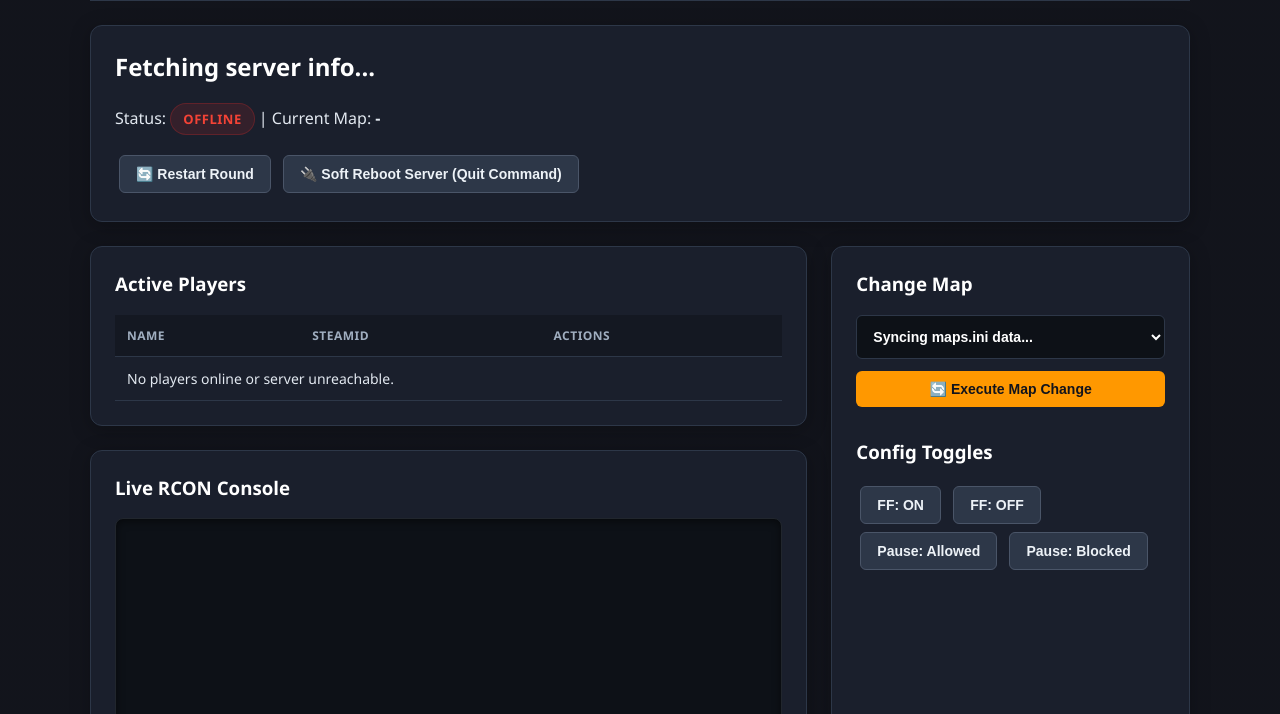
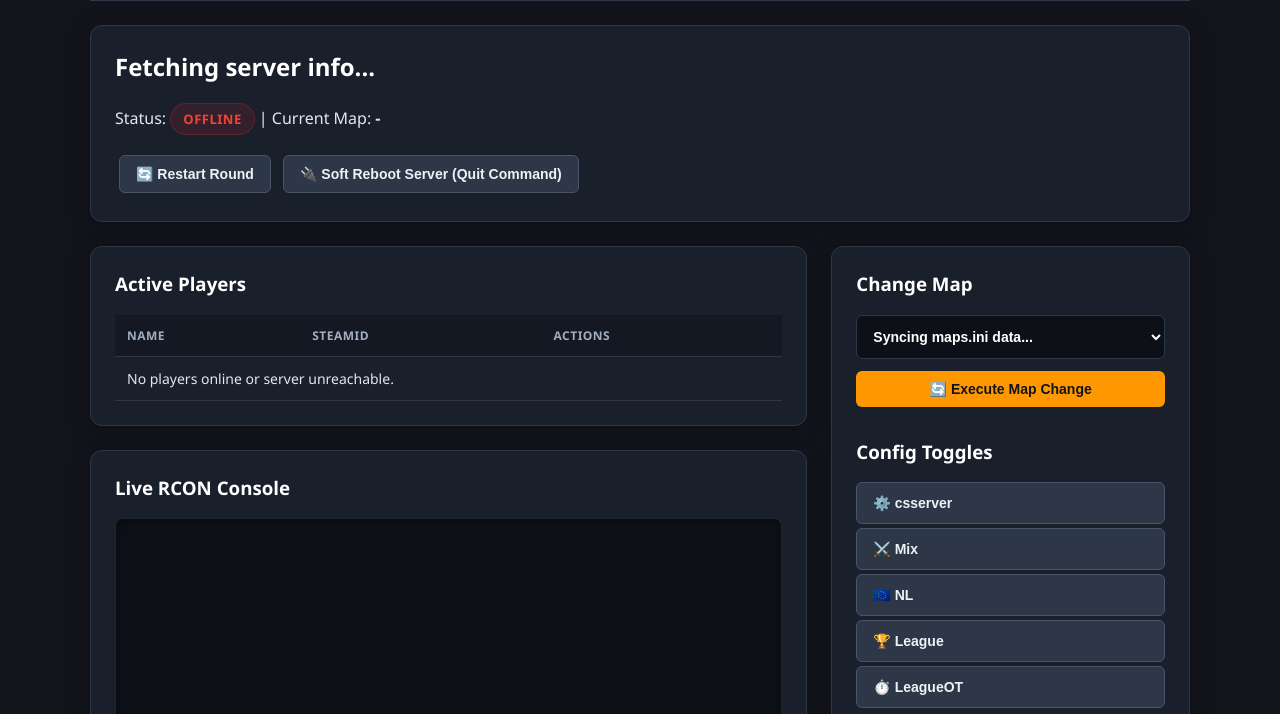
Before and after one commit to honeycs/we, a website: page public/index.html in a window 1280 px wide. Shown: the part 86-800 px from the top of the page. Drawn offline with Linux system fonts and the light colour scheme; no server answers.

Commit message:
Enhance layout for config macro scripts in index.html
Added layout formatting blocks for config macro scripts.

```diff
--- a/public/index.html
+++ b/public/index.html
@@ -109,6 +109,10 @@
             font-weight: 600;
         }
         select:focus { outline: none; border-color: #ff9800; }
+
+        /* Layout formatting blocks to layout config macro scripts in clean grid stacks */
+        .config-btn-stack { display: flex; flex-direction: column; gap: 4px; margin-top: 10px; }
+        .config-btn-stack button { text-align: left; padding: 12px 16px; margin: 0; width: 100%; }
     </style>
 </head>
 <body>
@@ -156,7 +160,7 @@
                 </div>
             </div>
 
-            <!-- Right Side: Config Toggles & maps.ini Dropdown -->
+            <!-- Right Side: Change Map Dropdown & Exact Config Script Exec Macros -->
             <div class="card">
                 <h3>Change Map</h3>
                 <div class="select-group">
@@ -167,10 +171,13 @@
                 </div>
 
                 <h3 style="margin-top:32px;">Config Toggles</h3>
-                <button class="rcon-action-btn" data-cmd="mp_friendlyfire 1">FF: ON</button>
-                <button class="rcon-action-btn" data-cmd="mp_friendlyfire 0">FF: OFF</button>
-                <button class="rcon-action-btn" data-cmd="pausable 1">Pause: Allowed</button>
-                <button class="rcon-action-btn" data-cmd="pausable 0">Pause: Blocked</button>
+                <div class="config-btn-stack">
+                    <button class="rcon-action-btn" data-cmd="exec csserver.cfg">⚙️ csserver</button>
+                    <button class="rcon-action-btn" data-cmd="exec mix.cfg">⚔️ Mix</button>
+                    <button class="rcon-action-btn" data-cmd="exec nl.cfg">🇪🇺 NL</button>
+                    <button class="rcon-action-btn" data-cmd="exec league.cfg">🏆 League</button>
+                    <button class="rcon-action-btn" data-cmd="exec league.cfg">⏱️ LeagueOT</button>
+                </div>
             </div>
         </div>
     </div>
```
